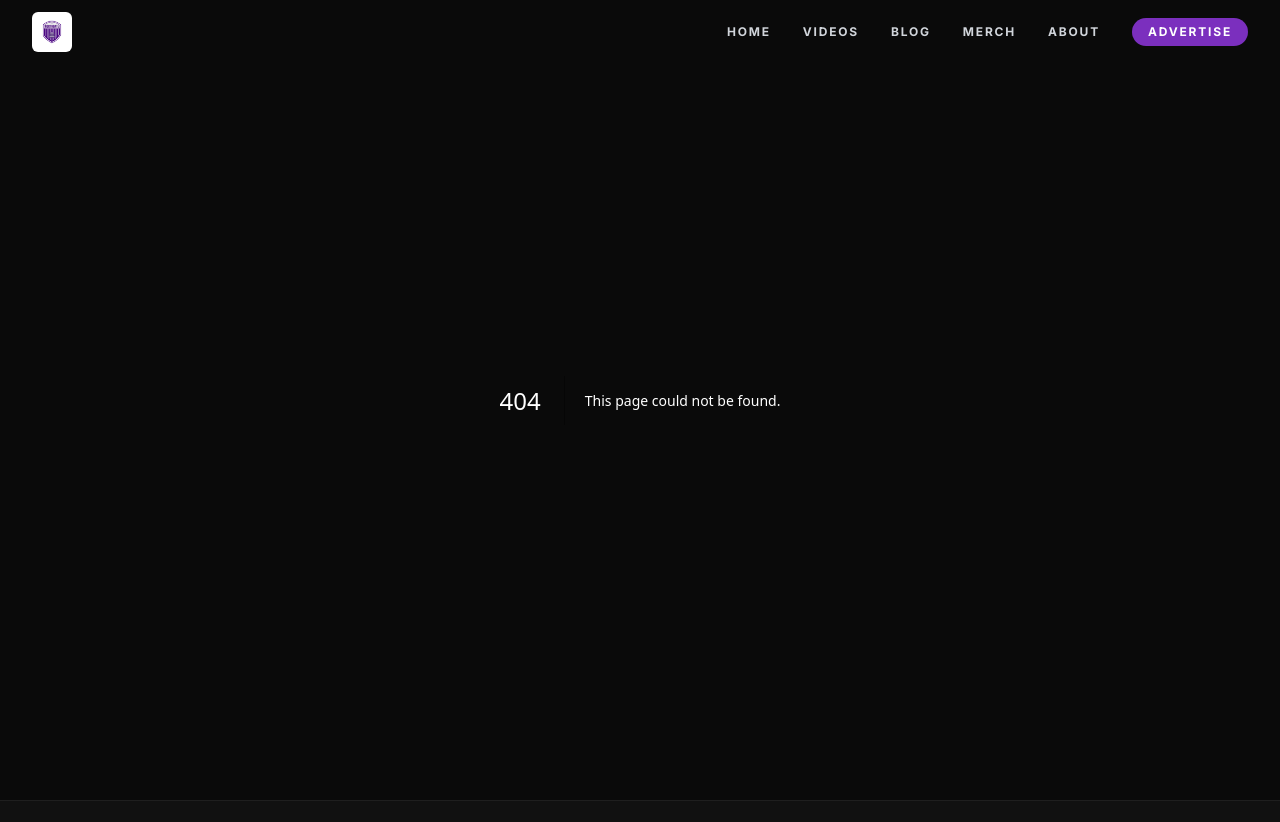
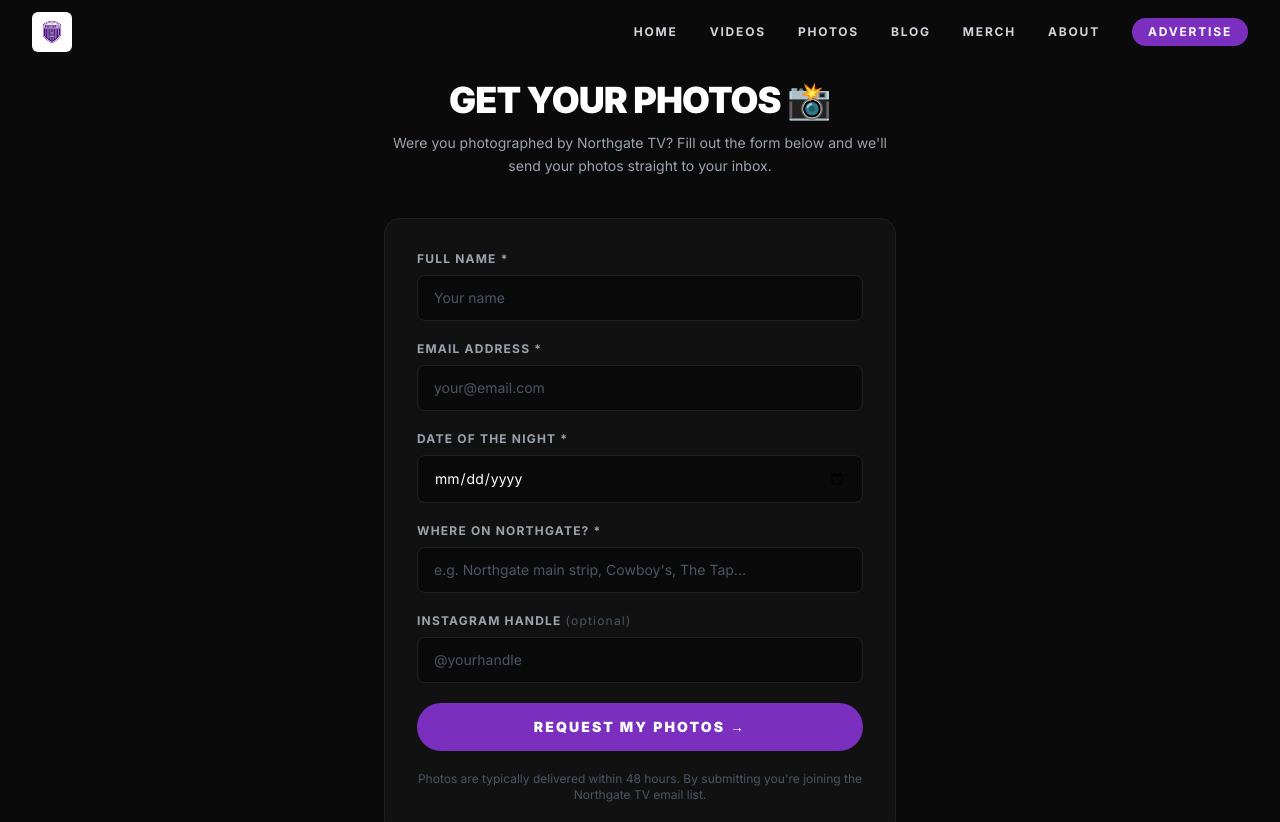
Before and after one commit to clawjo93/northgatetv, a Next.js app: page /photos in a window 1280 px wide. Before the commit this address had no page. Shown: the top 822 px of the page. Built offline with nearby package versions, Linux system fonts and the light colour scheme.

Commit message:
feat: add photo request page with Mailchimp integration

```diff
--- /dev/null
+++ b/src/app/api/photo-request/route.ts
@@ -0,0 +1,60 @@
+import { NextResponse } from "next/server";
+
+export async function POST(req: Request) {
+  const { name, email, date, location, instagram } = await req.json();
+
+  if (!name || !email || !date || !location) {
+    return NextResponse.json({ error: "Missing required fields." }, { status: 400 });
+  }
+
+  const apiKey = process.env.MAILCHIMP_API_KEY!;
+  const audienceId = process.env.MAILCHIMP_AUDIENCE_ID!;
+  const server = process.env.MAILCHIMP_SERVER!;
+
+  const data = {
+    email_address: email,
+    status: "subscribed",
+    merge_fields: {
+      FNAME: name,
+      INSTAGRAM: instagram || "",
+      PHOTODATE: date,
+      PHOTOLOC: location,
+    },
+    tags: ["photo-request"],
+  };
+
+  const response = await fetch(
+    `https://${server}.api.mailchimp.com/3.0/lists/${audienceId}/members`,
+    {
+      method: "POST",
+      headers: {
+        Authorization: `apikey ${apiKey}`,
+        "Content-Type": "application/json",
+      },
+      body: JSON.stringify(data),
+    }
+  );
+
+  // If they're already subscribed, update their tags instead
+  if (response.status === 400) {
+    const errorData = await response.json();
+    if (errorData.title === "Member Exists") {
+      const emailHash = Buffer.from(email.toLowerCase()).toString("hex");
+      await fetch(
+        `https://${server}.api.mailchimp.com/3.0/lists/${audienceId}/members/${emailHash}/tags`,
+        {
+          method: "POST",
+          headers: {
+            Authorization: `apikey ${apiKey}`,
+            "Content-Type": "application/json",
+          },
+          body: JSON.stringify({ tags: [{ name: "photo-request", status: "active" }] }),
+        }
+      );
+      return NextResponse.json({ success: true });
+    }
+    return NextResponse.json({ error: "Something went wrong." }, { status: 400 });
+  }
+
+  return NextResponse.json({ success: true });
+}
--- /dev/null
+++ b/src/app/photos/page.tsx
@@ -0,0 +1,162 @@
+"use client";
+
+import { useState } from "react";
+import type { Metadata } from "next";
+
+export default function PhotosPage() {
+  const [form, setForm] = useState({
+    name: "",
+    email: "",
+    date: "",
+    location: "",
+    instagram: "",
+  });
+  const [status, setStatus] = useState<"idle" | "loading" | "success" | "error">("idle");
+
+  const handleChange = (e: React.ChangeEvent<HTMLInputElement | HTMLSelectElement>) => {
+    setForm({ ...form, [e.target.name]: e.target.value });
+  };
+
+  const handleSubmit = async (e: React.FormEvent) => {
+    e.preventDefault();
+    setStatus("loading");
+
+    try {
+      const res = await fetch("/api/photo-request", {
+        method: "POST",
+        headers: { "Content-Type": "application/json" },
+        body: JSON.stringify(form),
+      });
+
+      if (res.ok) {
+        setStatus("success");
+      } else {
+        setStatus("error");
+      }
+    } catch {
+      setStatus("error");
+    }
+  };
+
+  return (
+    <div className="min-h-screen bg-dark py-20 px-4">
+      <div className="max-w-lg mx-auto">
+        {/* Header */}
+        <div className="text-center mb-10">
+          <h1 className="text-3xl md:text-4xl font-black text-white uppercase tracking-tight mb-3">
+            Get Your Photos 📸
+          </h1>
+          <p className="text-gray-400 text-sm leading-relaxed">
+            Were you photographed by Northgate TV? Fill out the form below and we&apos;ll send your photos straight to your inbox.
+          </p>
+        </div>
+
+        {status === "success" ? (
+          <div className="bg-dark-card border border-dark-border rounded-2xl p-10 text-center">
+            <div className="text-5xl mb-4">🎉</div>
+            <h2 className="text-xl font-black text-white mb-2">Request Received!</h2>
+            <p className="text-gray-400 text-sm">
+              We&apos;ll find your photos and send them to your email within 48 hours. Check your inbox!
+            </p>
+          </div>
+        ) : (
+          <form onSubmit={handleSubmit} className="bg-dark-card border border-dark-border rounded-2xl p-8 space-y-5">
+            {/* Name */}
+            <div>
+              <label className="block text-xs font-bold text-gray-400 uppercase tracking-widest mb-2">
+                Full Name *
+              </label>
+              <input
+                type="text"
+                name="name"
+                required
+                value={form.name}
+                onChange={handleChange}
+                placeholder="Your name"
+                className="w-full bg-dark border border-dark-border rounded-lg px-4 py-3 text-white text-sm placeholder-gray-600 focus:outline-none focus:border-primary transition-colors"
+              />
+            </div>
+
+            {/* Email */}
+            <div>
+              <label className="block text-xs font-bold text-gray-400 uppercase tracking-widest mb-2">
+                Email Address *
+              </label>
+              <input
+                type="email"
+                name="email"
+                required
+                value={form.email}
+                onChange={handleChange}
+                placeholder="your@email.com"
+                className="w-full bg-dark border border-dark-border rounded-lg px-4 py-3 text-white text-sm placeholder-gray-600 focus:outline-none focus:border-primary transition-colors"
+              />
+            </div>
+
+            {/* Date */}
+            <div>
+              <label className="block text-xs font-bold text-gray-400 uppercase tracking-widest mb-2">
+                Date of the Night *
+              </label>
+              <input
+                type="date"
+                name="date"
+                required
+                value={form.date}
+                onChange={handleChange}
+                className="w-full bg-dark border border-dark-border rounded-lg px-4 py-3 text-white text-sm focus:outline-none focus:border-primary transition-colors"
+              />
+            </div>
+
+            {/* Location */}
+            <div>
+              <label className="block text-xs font-bold text-gray-400 uppercase tracking-widest mb-2">
+                Where on Northgate? *
+              </label>
+              <input
+                type="text"
+                name="location"
+                required
+                value={form.location}
+                onChange={handleChange}
+                placeholder="e.g. Northgate main strip, Cowboy's, The Tap..."
+                className="w-full bg-dark border border-dark-border rounded-lg px-4 py-3 text-white text-sm placeholder-gray-600 focus:outline-none focus:border-primary transition-colors"
+              />
+            </div>
+
+            {/* Instagram */}
+            <div>
+              <label className="block text-xs font-bold text-gray-400 uppercase tracking-widest mb-2">
+                Instagram Handle <span className="text-gray-600 normal-case font-normal">(optional)</span>
+              </label>
+              <input
+                type="text"
+                name="instagram"
+                value={form.instagram}
+                onChange={handleChange}
+                placeholder="@yourhandle"
+                className="w-full bg-dark border border-dark-border rounded-lg px-4 py-3 text-white text-sm placeholder-gray-600 focus:outline-none focus:border-primary transition-colors"
+              />
+            </div>
+
+            {status === "error" && (
+              <p className="text-red-400 text-sm text-center">Something went wrong. Try again.</p>
+            )}
+
+            <button
+              type="submit"
+              disabled={status === "loading"}
+              className="w-full py-3.5 bg-primary hover:bg-primary-light text-white font-black text-sm tracking-[0.15em] uppercase rounded-full transition-all duration-300 hover:scale-105 disabled:opacity-50 disabled:cursor-not-allowed"
+            >
+              {status === "loading" ? "Sending..." : "Request My Photos →"}
+            </button>
+
+            <p className="text-center text-xs text-gray-600">
+              Photos are typically delivered within 48 hours. By submitting you&apos;re joining the Northgate TV email list.
+            </p>
+          </form>
+        )}
+      </div>
+    </div>
+  );
+}
--- a/src/components/Navbar.tsx
+++ b/src/components/Navbar.tsx
@@ -7,6 +7,7 @@
 const navLinks = [
   { href: "/", label: "HOME" },
   { href: "/videos", label: "VIDEOS" },
+  { href: "/photos", label: "PHOTOS" },
   { href: "/blog", label: "BLOG" },
   { href: "/merch", label: "MERCH" },
   { href: "/about", label: "ABOUT" },
```
